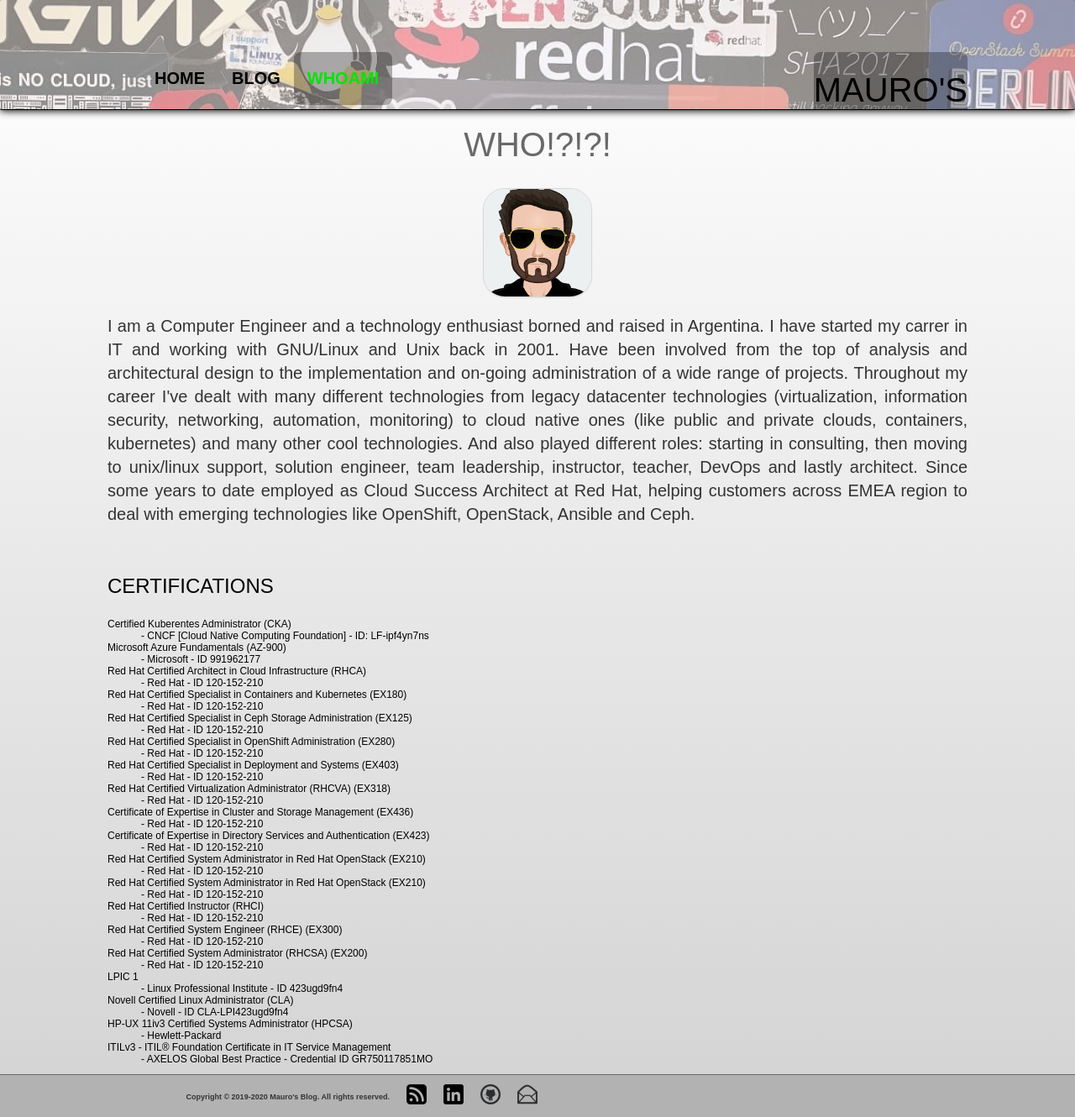
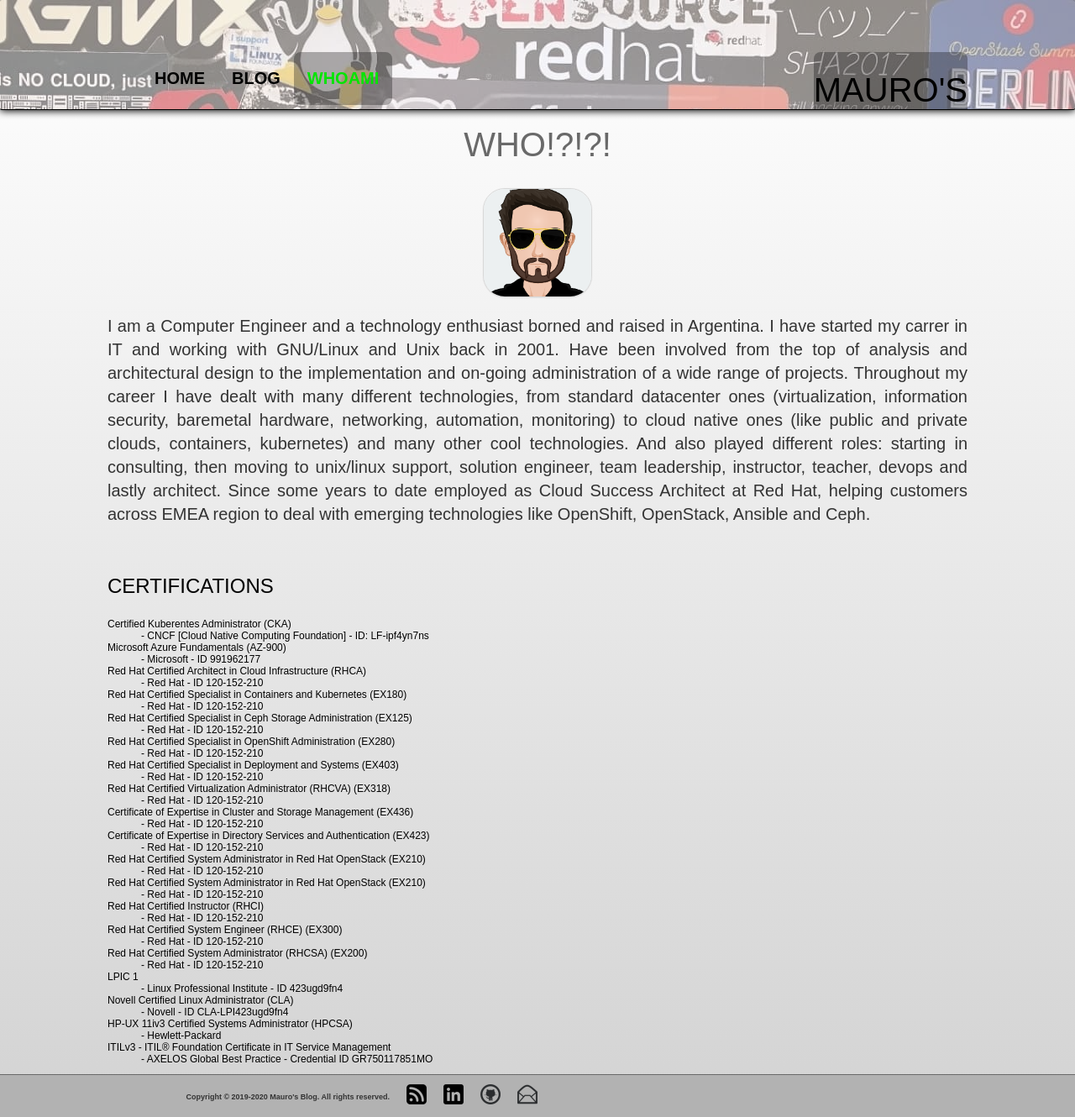
Before and after one commit to mauroseb/mauroseb.github.io, a Jekyll site: the page built from about/index.html, in a window 1280 px wide and 1330 px high. Shown: the whole window at 84% size. Built offline with Jekyll 4.4.1, drawn with Linux system fonts in a browser that asks for light colours.

Commit message:
Update index.html

```diff
--- a/about/index.html
+++ b/about/index.html
@@ -8,8 +8,8 @@
 I am a Computer Engineer and a technology enthusiast borned and raised in Argentina.
 I have started my carrer in IT and working with GNU/Linux and Unix back in 2001.
 Have been involved from the top of analysis and architectural design to the implementation and on-going administration of a wide range of projects.
-Throughout my career I've dealt with many different technologies from legacy datacenter technologies (virtualization, information security, networking, automation, monitoring) to cloud native ones (like public and private clouds, containers, kubernetes) and many other cool technologies.
-And also played different roles: starting in consulting, then moving to unix/linux support, solution engineer, team leadership, instructor, teacher, DevOps and lastly architect.
+Throughout my career I have dealt with many different technologies, from standard datacenter ones (virtualization, information security, baremetal hardware, networking, automation, monitoring) to cloud native ones (like public and private clouds, containers, kubernetes) and many other cool technologies.
+And also played different roles: starting in consulting, then moving to unix/linux support, solution engineer, team leadership, instructor, teacher, devops and lastly architect.
 Since some years to date employed as Cloud Success Architect at Red Hat, helping customers across EMEA region to deal with emerging technologies like OpenShift, OpenStack, Ansible and Ceph.
 </p>
 </br>
```
